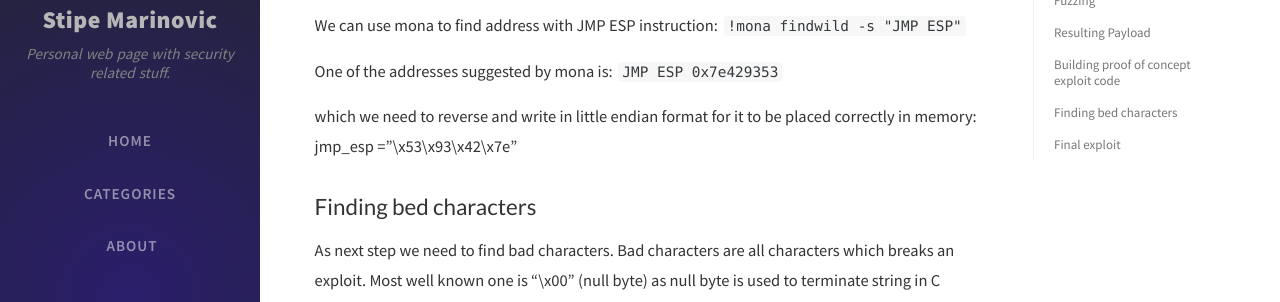
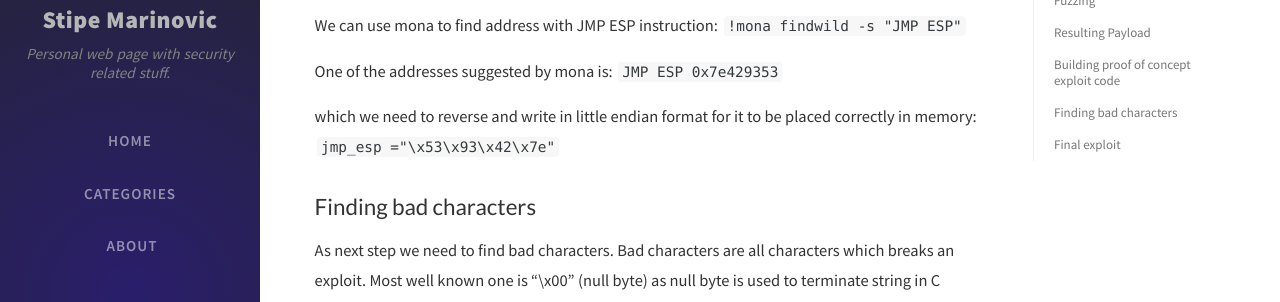
Before and after one commit to smarinovic/smarinovic.github.io, a Jekyll site: the page built from _posts/2020-07-12-MiniShare-webserver-BoF.md, in a window 1280 px wide and 900 px high, scrolled down 5662 px. Shown: the part 154-456 px from the top of the window. Built offline with Jekyll 4.4.1, drawn with Linux system fonts in a browser that asks for light colours; nearby versions of some CDN libraries; comment, search, counter and statistics services are not loaded.

Commit message:
Update 2020-07-12-MiniShare-webserver-BoF.md

````diff
--- a/_posts/2020-07-12-MiniShare-webserver-BoF.md
+++ b/_posts/2020-07-12-MiniShare-webserver-BoF.md
@@ -239,10 +239,10 @@
 One of the addresses suggested by mona is: ```JMP ESP 0x7e429353```
 
 which we need to reverse and write in little endian format for it to be placed correctly in memory:
-jmp_esp ="\x53\x93\x42\x7e"
+```jmp_esp ="\x53\x93\x42\x7e"```
 
 
-## Finding bed characters ##
+## Finding bad characters ##
 
 As next step we need to find bad characters. Bad characters are all characters which breaks an exploit. Most well known one is "\x00" (null byte) as null byte is used to terminate string in C program language. In order to find other bad characters we need to send all characters as payload and observe behavior. If payload didn't crash application that means that we have bad character in our payload. To narrow down location of our bad character we can send 10 characters at a time until we find a set or characters containing bad character and then send one by one character form that set until we find which character is bad. We need to repeat this steps until every bad character is found.
 
````
